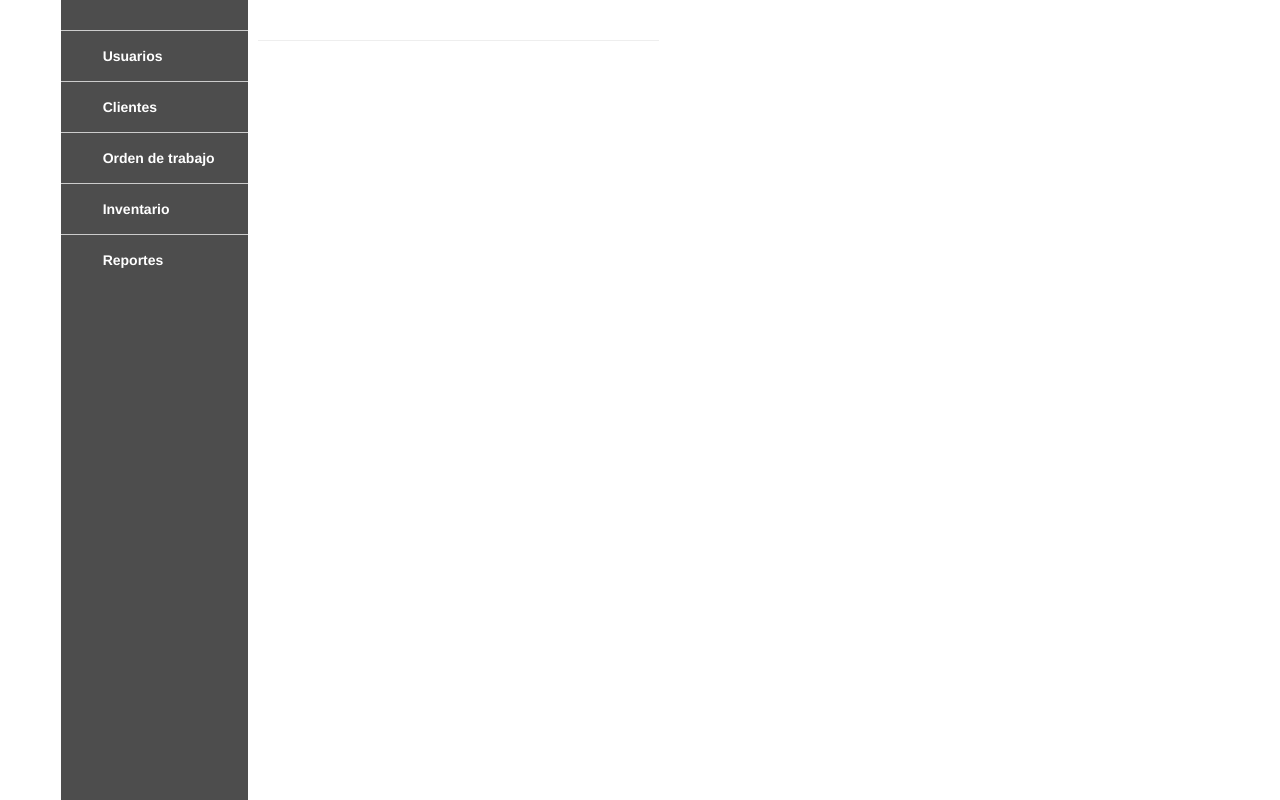
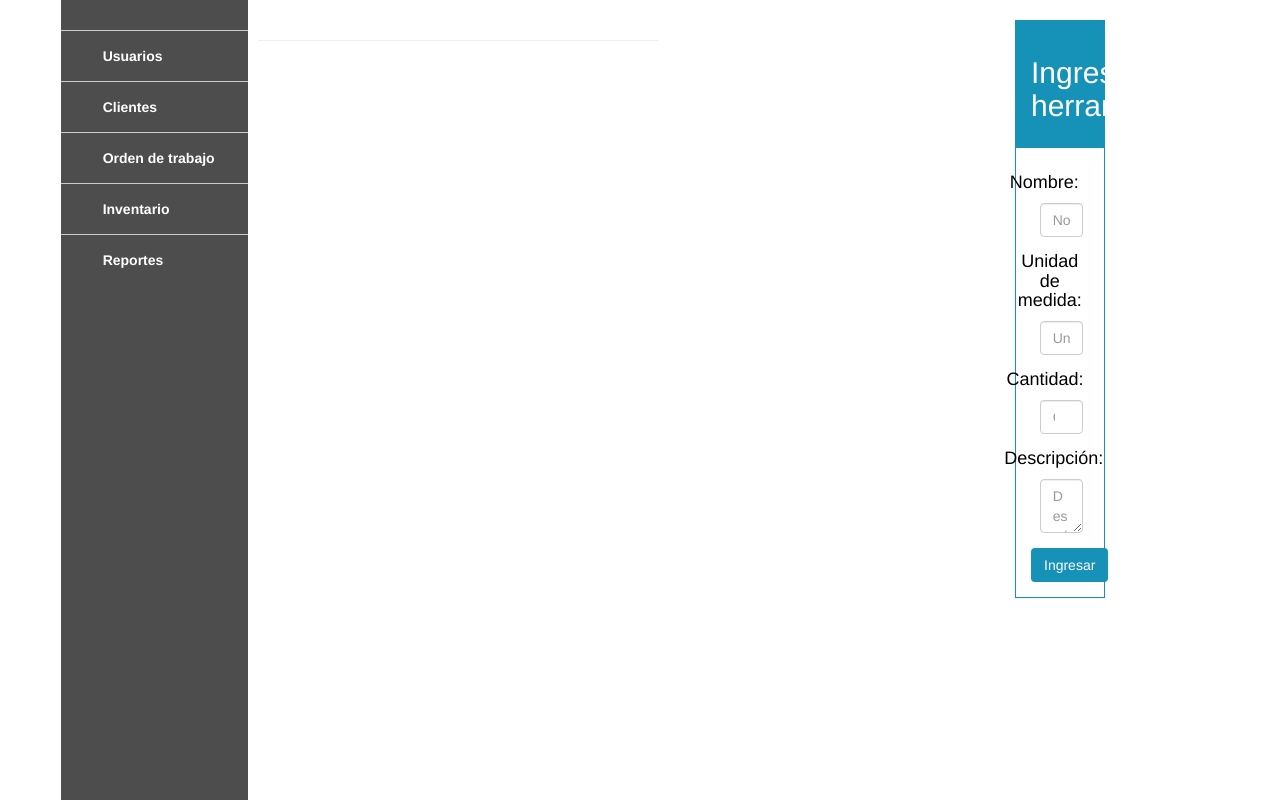
Before and after one commit to titobadilla/OSS-ProjectAngular, an Angular app in the folder OSSANGULAR/: page /app-insert-device in a window 1280 px wide. Before the commit this address led to /. Shown: the top 800 px of the page. Built offline with nearby package versions, Linux system fonts and the light colour scheme.

Commit message:
Insert Device

```diff
--- a/OSSANGULAR/src/app/app.module.ts
+++ b/OSSANGULAR/src/app/app.module.ts
@@ -1,6 +1,6 @@
 import { BrowserModule } from '@angular/platform-browser';
 import { NgModule } from '@angular/core';
-
+import { HttpClientModule } from '@angular/common/http';
 
 import { AppComponent } from './app.component';
 import { MeasurementUnitComponent } from './measurement-unit/measurement-unit.component';
@@ -13,6 +13,7 @@ import { MenuComponent } from './menu/menu.component';
 import { HomeAdminComponent } from './home-admin/home-admin.component';
 import { AppRoutingModule } from './app.routing.module';
 import { InsertDeviceComponent } from './device/insert-device/insert-device.component';
+
 
 @NgModule({
   declarations: [
@@ -29,7 +30,8 @@ import { InsertDeviceComponent } from './device/insert-device/insert-device.comp
   ],
   imports: [
     BrowserModule,
-    AppRoutingModule
+    AppRoutingModule,
+    HttpClientModule
   ],
   providers: [],
   bootstrap: [AppComponent]
--- a/OSSANGULAR/src/app/app.routing.module.ts
+++ b/OSSANGULAR/src/app/app.routing.module.ts
@@ -1,6 +1,7 @@
 
 import {NgModule} from '@angular/core';
 import {RouterModule, Routes} from '@angular/router';
+
 import { AppComponent } from './app.component';
 import { MeasurementUnitComponent } from './measurement-unit/measurement-unit.component';
 import { InventoryCategoryComponent } from './inventory-category/inventory-category.component';
@@ -10,12 +11,14 @@ import { DeviceComponent } from './device/device.component';
 import { DeviceStateComponent } from './device-state/device-state.component';
 import { MenuComponent } from './menu/menu.component';
 import { HomeAdminComponent } from './home-admin/home-admin.component';
+import { InsertDeviceComponent } from './device/insert-device/insert-device.component';
 
 
 const routes: Routes = [
     {path:'',redirectTo:'search-home',pathMatch:'full'},
     {path: "app-menu", component: MenuComponent, outlet:'menu' },
     {path: "app-device", component: DeviceComponent } ,
+    {path: "app-insert-device", component: InsertDeviceComponent },
     {path: "app-home-admin", component: HomeAdminComponent },
     {path: "app-client", component: ClientComponent}
    ];
--- a/OSSANGULAR/src/app/device/insert-device/insert-device.component.css
+++ b/OSSANGULAR/src/app/device/insert-device/insert-device.component.css
@@ -0,0 +1,73 @@
+
+/*CSS del formulario */
+.btn-ttc,
+.btn-ttc:hover,
+.btn-ttc:active {
+    background-color: #1692B8 !important;
+    color: snow;
+}
+
+body {
+    line-height: 1.8;
+    color: #ffffff;
+    background-repeat: no-repeat;
+    background-size: 120%;
+}
+
+p {
+    font-size: 16px;
+}
+
+.margin {
+    margin-bottom: 45px;
+}
+
+.bg-2 {
+    background-color: rgb(70, 64, 64);
+    /* Dark Blue */
+    color: #ffffff;
+}
+
+.panel {
+    border: 1px solid #1692B8;
+    border-radius: 0 !important;
+    transition: box-shadow 0.5s;
+}
+
+    .panel:hover {
+        box-shadow: 5px 0px 40px rgba(0, 0, 0, .2);
+    }
+
+.panel-footer .btn:hover {
+    border: 1px solid #1692B8;
+    background-color: #fff !important;
+    color: #1692B8;
+}
+
+.panel-heading {
+    color: #fff !important;
+    background-color: #1692B8 !important;
+    padding: 15px;
+    border-bottom: 1px solid transparent;
+    border-top-left-radius: 0px;
+    border-top-right-radius: 0px;
+    border-bottom-left-radius: 0px;
+    border-bottom-right-radius: 0px;
+}
+
+.panel-footer {
+    background-color: white !important;
+}
+
+    .panel-footer h3 {
+        font-size: 32px;
+    }
+
+    .panel-footer h4 {
+        color: #aaa;
+        font-size: 14px;
+    }
+
+.dropdown-toggle {
+    color: #fff !important;
+}
--- a/OSSANGULAR/src/app/device/insert-device/insert-device.component.html
+++ b/OSSANGULAR/src/app/device/insert-device/insert-device.component.html
@@ -1,3 +1,42 @@
-<p>
-  insert-device works!
-</p>
+<div class="container-fluid">
+  <div class="row content">
+      <div class="col-sm-3">
+      </div>
+
+      <div class="col-sm-2"></div>
+      <div class="col-sm-4">
+          <br>
+          <div id="pricing" class="container-fluid">
+              <div class="row slideanim">
+                  <div class="panel panel-default text-center">
+                      <div class="panel-heading">
+                          <h2>Ingresar herramienta</h2>
+                      </div>
+                      <div class="panel-body">
+                          <h4 style="color: black; margin-left: -54%">Nombre:</h4>
+                          <div class="form-group" style="width: 75%; margin-left: 15%">
+
+                              <input type="text" class="form-control" id="id" placeholder="Nombre">
+                          </div>
+                          <h4 style="color: black; margin-left: -35%">Unidad de medida:</h4>
+                          <div class="form-group" style="width: 75%; margin-left: 15%">
+                              <input type="text" class="form-control" id="name" placeholder="Unidad de medida">
+                          </div>
+                          <h4 style="color: black; margin-left: -52%">Cantidad:</h4>
+                          <div class="form-group" style="width: 75%; margin-left: 15%">
+                              <input type="number" min="1" class="form-control" id="unit" placeholder="Cantidad">
+                          </div>
+                          <h4 style="color: black; margin-left: -46%">Descripción:</h4>
+                          <div class="form-group" style="width: 75%; margin-left: 15%">
+                              <textarea type="text" class="form-control" id="description" placeholder="Descripción de la herramienta"></textarea>
+                          </div>
+
+                          <a href="" type="submit" class="btn btn-ttc">Ingresar</a>
+                      </div>
+                  </div>
+              </div>
+          </div>
+      </div>
+
+    </div>
+  </div>
--- a/OSSANGULAR/src/app/device/insert-device/insert-device.component.ts
+++ b/OSSANGULAR/src/app/device/insert-device/insert-device.component.ts
@@ -1,4 +1,5 @@
 import { Component, OnInit } from '@angular/core';
+import { DeviceService } from '../device.service';
 
 @Component({
   selector: 'app-insert-device',
@@ -7,7 +8,7 @@ import { Component, OnInit } from '@angular/core';
 })
 export class InsertDeviceComponent implements OnInit {
 
-  constructor() { }
+  constructor(private deviceService:DeviceService) { }
 
   ngOnInit() {
   }
```
